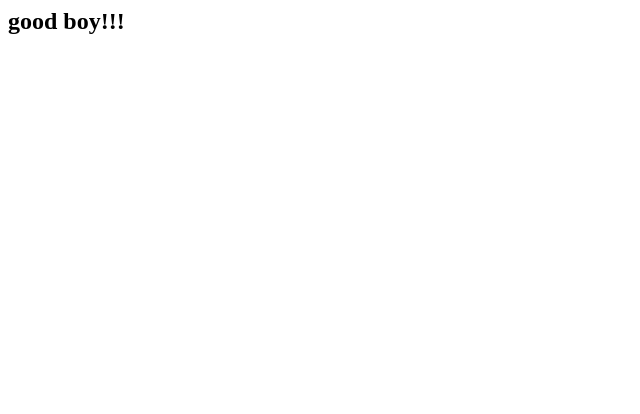
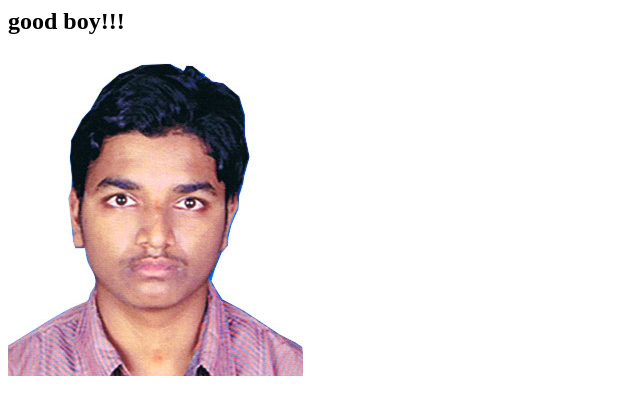
Before and after one commit to dineshramevana/webprog, a plain HTML site: page index.html in a window 1280 px wide. Shown: the whole page, without its empty margins (0-640 px from the left). Drawn offline with Linux system fonts and the light colour scheme.

Commit message:
Update index.html

```diff
--- a/index.html
+++ b/index.html
@@ -1,3 +1,4 @@
 <html>
-<body><h2>good boy!!!</h2></body>
+<body><h2>good boy!!!</h2>
+<img src="EvanaDineshRam.jpg"/></body>
 </html>
```
